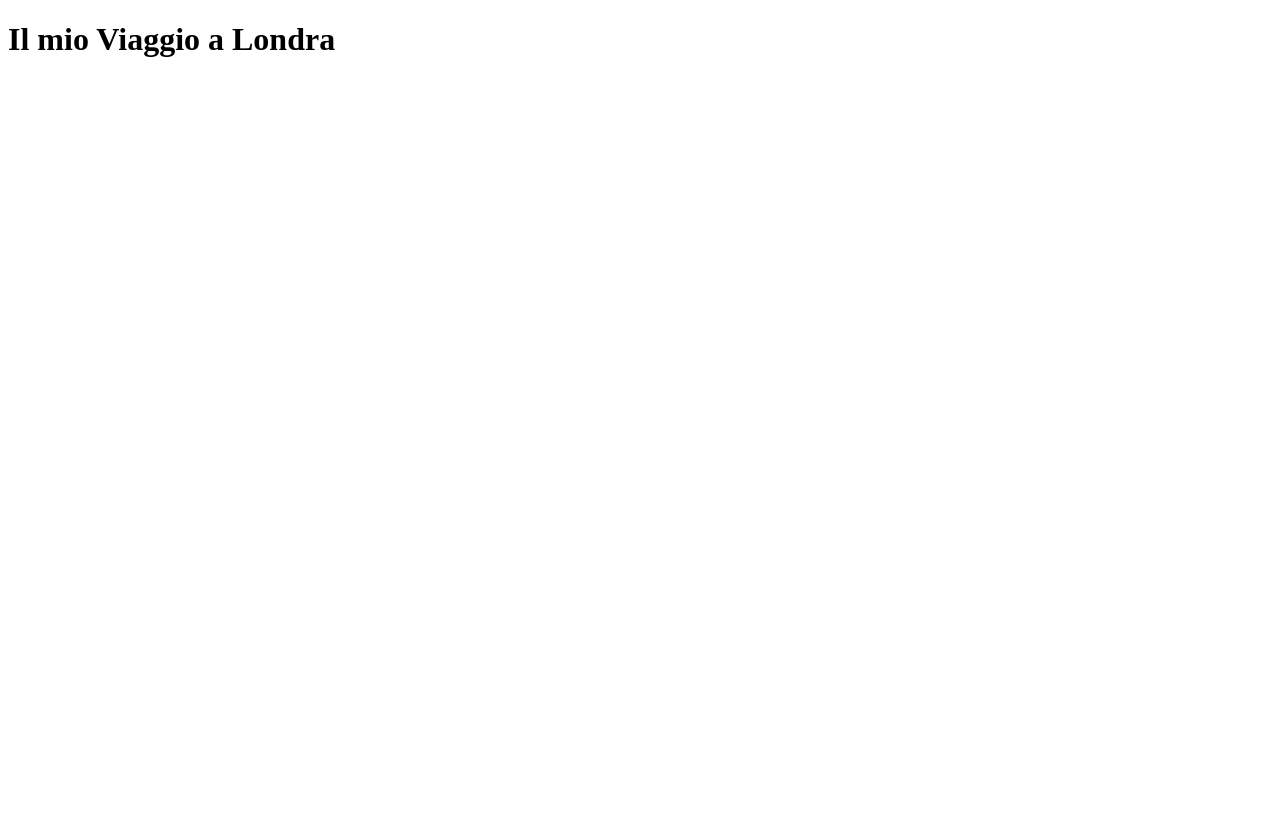
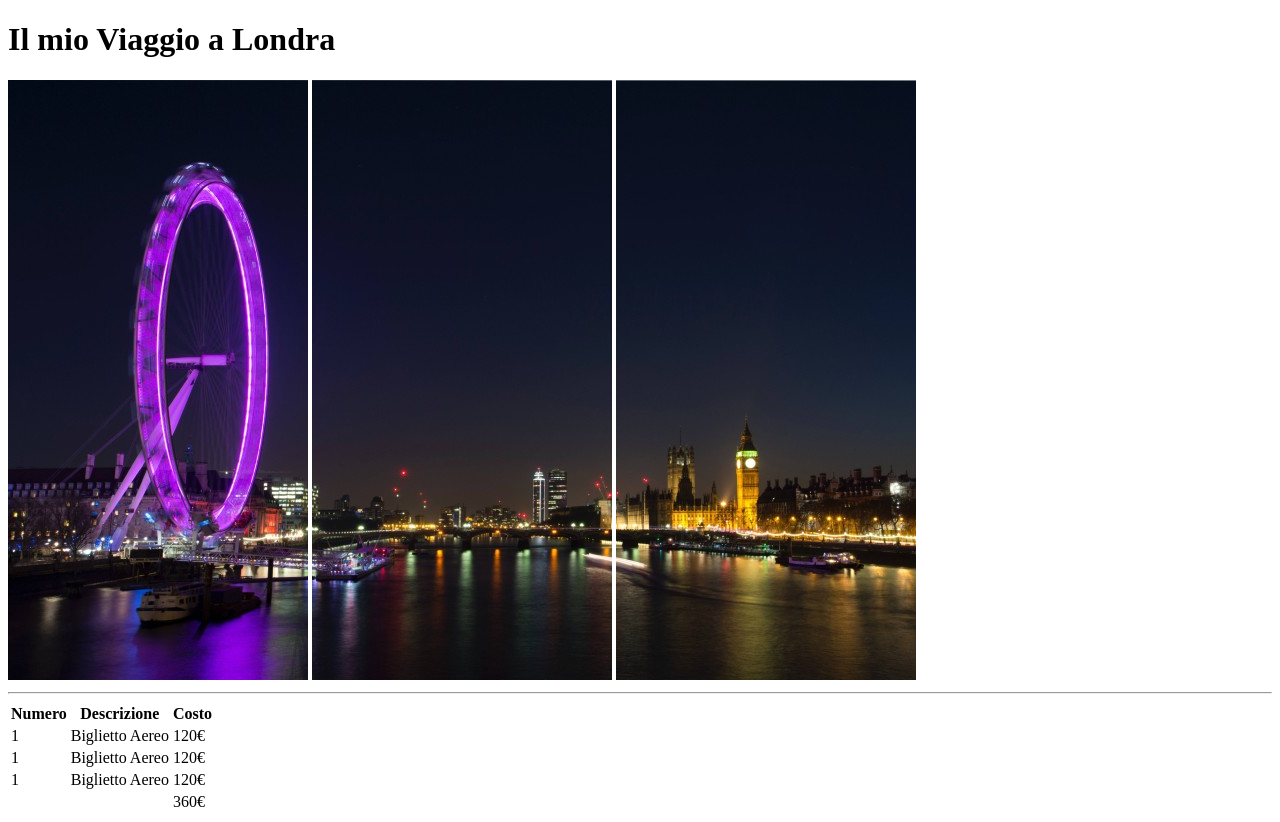
Before and after one commit to DeserioArianna/html-london-trip, a plain HTML site: page index.html in a window 1280 px wide. Before the commit the page ends 800 px from the top, so only its background shows below. Drawn offline with Linux system fonts and the light colour scheme.

Commit message:
feat: inizio e fine di tabella

```diff
--- a/index.html
+++ b/index.html
@@ -8,7 +8,48 @@
 <body>
     <header>
         <h1>Il mio Viaggio a Londra</h1>
+        <img src="./img/pexels-bill-emrich-230794-0.jpg" alt="Ruota panoramica di sera">
+        <img src="./img/pexels-bill-emrich-230794-1.jpg" alt="Ponte sul Tagimi di sera">
+        <img src="./img/pexels-bill-emrich-230794-2.jpg" alt="Tower Bridge di sera">
+    </header>
 
-    </header>
+    <hr>
+
+    <table>
+        <thead>
+            <tr>
+                <th>Numero</th>
+                <th>Descrizione</th>
+                <th>Costo</th>
+            </tr>
+        </thead>
+        <tbody>
+            <tr>
+                <td>1</td>
+                <td>Biglietto Aereo</td>
+                <td>120€</td>
+            </tr>
+
+            <tr>
+                <td>1</td>
+                <td>Biglietto Aereo</td>
+                <td>120€</td>
+            </tr>
+
+            <tr>
+                <td>1</td>
+                <td>Biglietto Aereo</td>
+                <td>120€</td>
+            </tr>
+
+        </tbody>
+
+        <tfoot>
+            <tr>
+                <td colspan="2"></td>
+                <td>360€</td>
+            </tr>
+        </tfoot>
+    </table>
 </body>
 </html>
```
